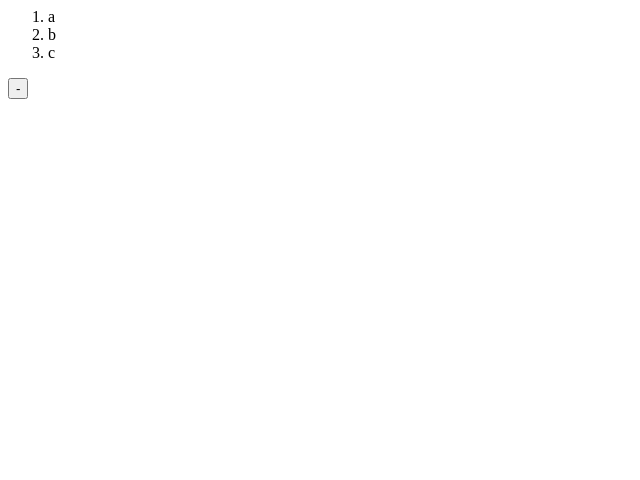
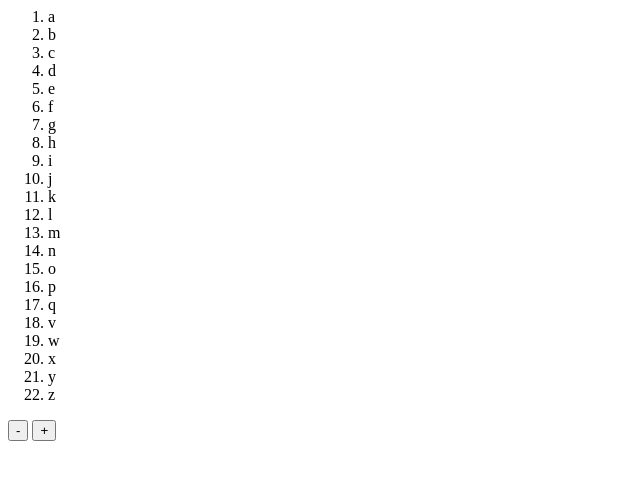
Before and after one commit to yanitsa786/webtex, a plain HTML site: page index.html in a window 1280 px wide. Shown: the whole page, without its empty margins (0-640 px from the left). Drawn offline with Linux system fonts and the light colour scheme.

Commit message:
second commit

```diff
--- a/index.html
+++ b/index.html
@@ -10,7 +10,30 @@
             <li>a</li>
             <li>b</li>
             <li>c</li>
+            <li>d</li>
+            <li>e</li>
+            <li>f</li>
+            <li>g</li>
+            <li>h</li>
+            <li>i</li>
+            <li>j</li>
+            <li>k</li>
+            <li>l</li>
+            <li>m</li>
+            <li>n</li>
+            <li>o</li>
+            <li>p</li>
+            <li>q</li>
+            <li>v</li>
+            <li>w</li>
+            <li>x</li>
+            <li>y</li>
+            <li>z</li>
+
+
+
         </ol>
         <button onclick="remove()">-</button>
+        <button onclick="add()">+</button>
     </body>
 </html>
```
